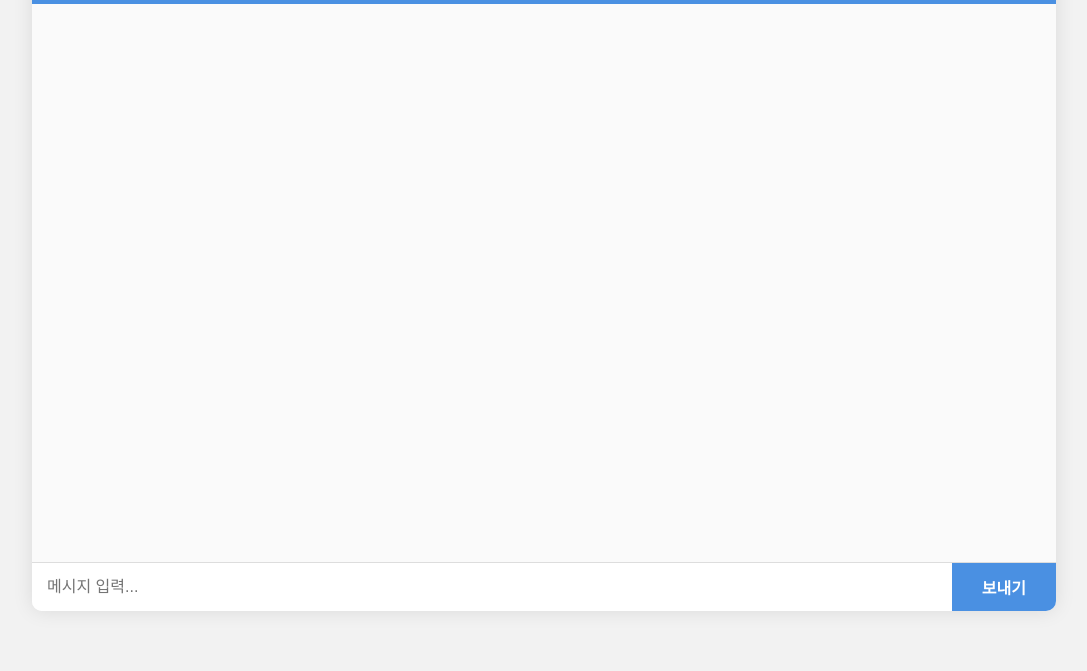
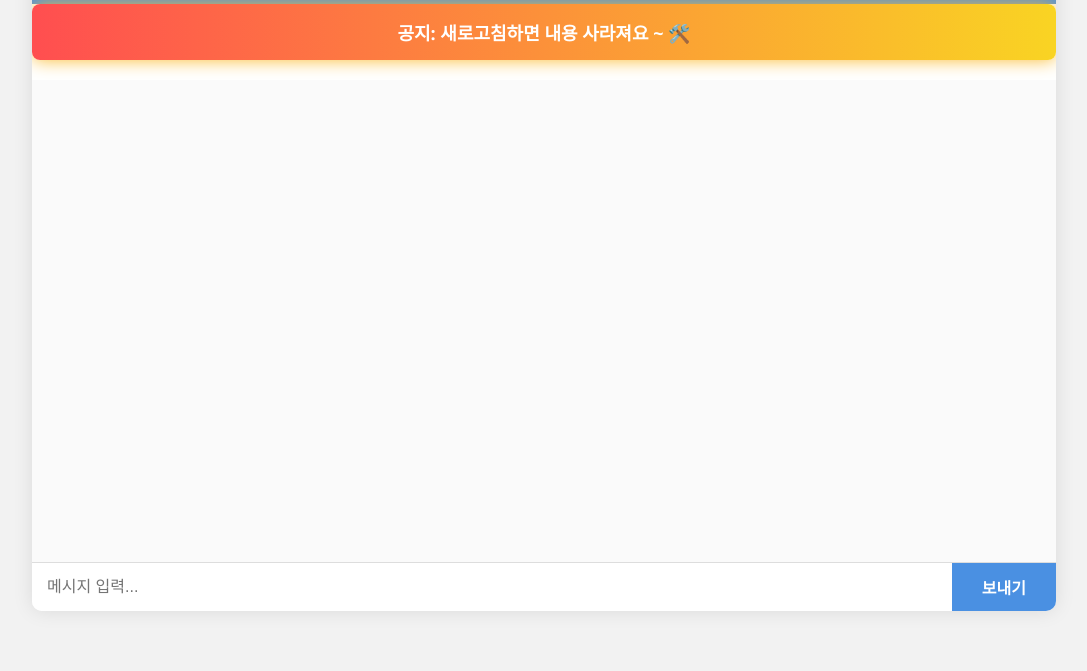
Before and after one commit to HyunJoongKIMM/office_chat, a plain HTML site: page index.html in a window 1280 px wide. Shown: the part 129-800 px from the top of the page, without its empty margins (96-1183 px from the left). Drawn offline with nearby package versions, Linux system fonts and the light colour scheme; no server answers.

Commit message:
add notice section

```diff
--- a/index.html
+++ b/index.html
@@ -127,11 +127,33 @@
         border-radius: 0;
       }
     }
+
+    #notice {
+      background: linear-gradient(90deg, #ff4e50, #f9d423);
+      color: white;
+      font-weight: bold;
+      font-size: 18px;
+      padding: 15px;
+      border-radius: 8px;
+      margin-bottom: 20px;
+      box-shadow: 0 4px 8px rgba(255, 78, 80, 0.6);
+      text-align: center;
+      animation: pulse 2s infinite alternate;
+    }
+
+    @keyframes pulse {
+      from { box-shadow: 0 0 10px #ff4e50; }
+      to { box-shadow: 0 0 20px #f9d423; }
+    }
   </style>
 </head>
 <body>
   <div class="chat-container">
     <div class="chat-header">💬 Office Chat</div>
+    <!-- 공지사항 -->
+  <div id="notice">
+    <strong>공지:</strong> 새로고침하면 내용 사라져요 ~ 🛠️
+  </div>
     <div id="messages"></div>
     <div class="chat-input">
       <input id="input" autocomplete="off" placeholder="메시지 입력..." />
```
